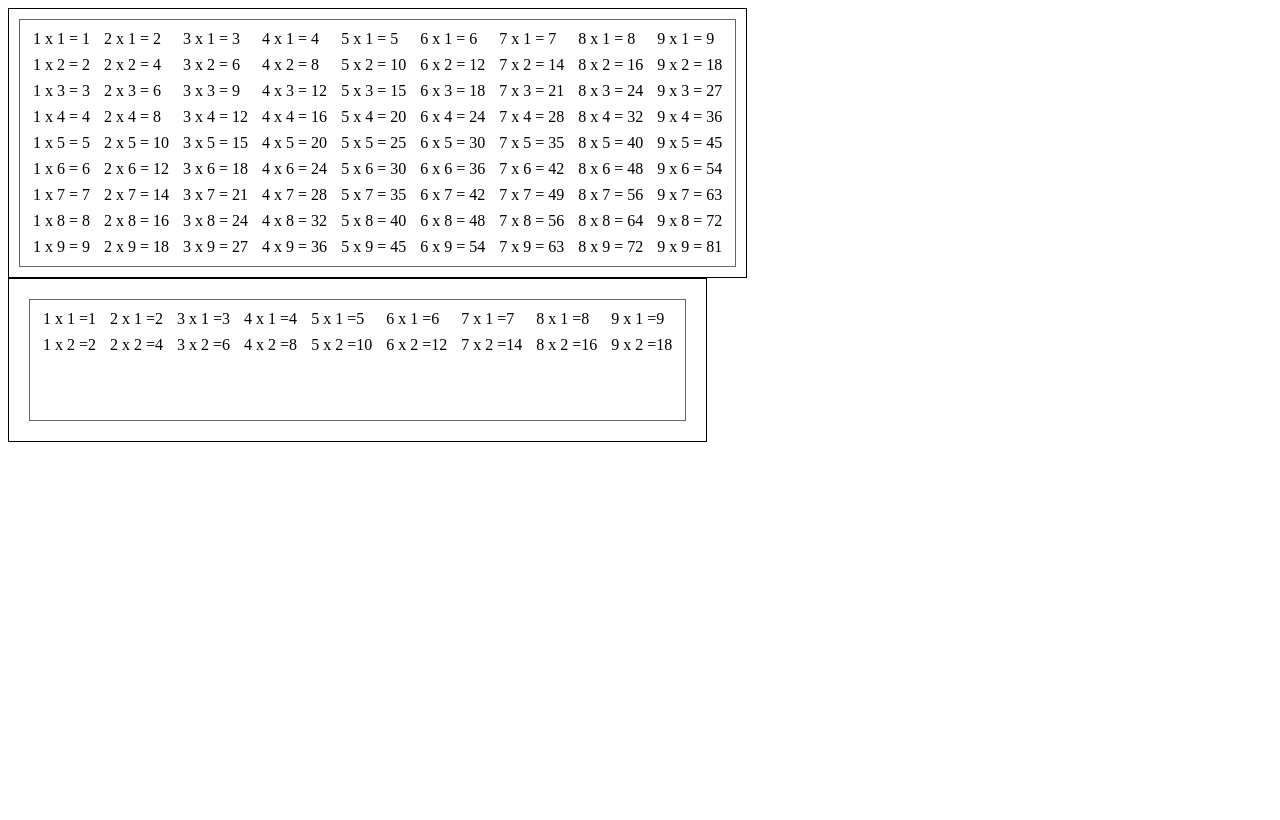
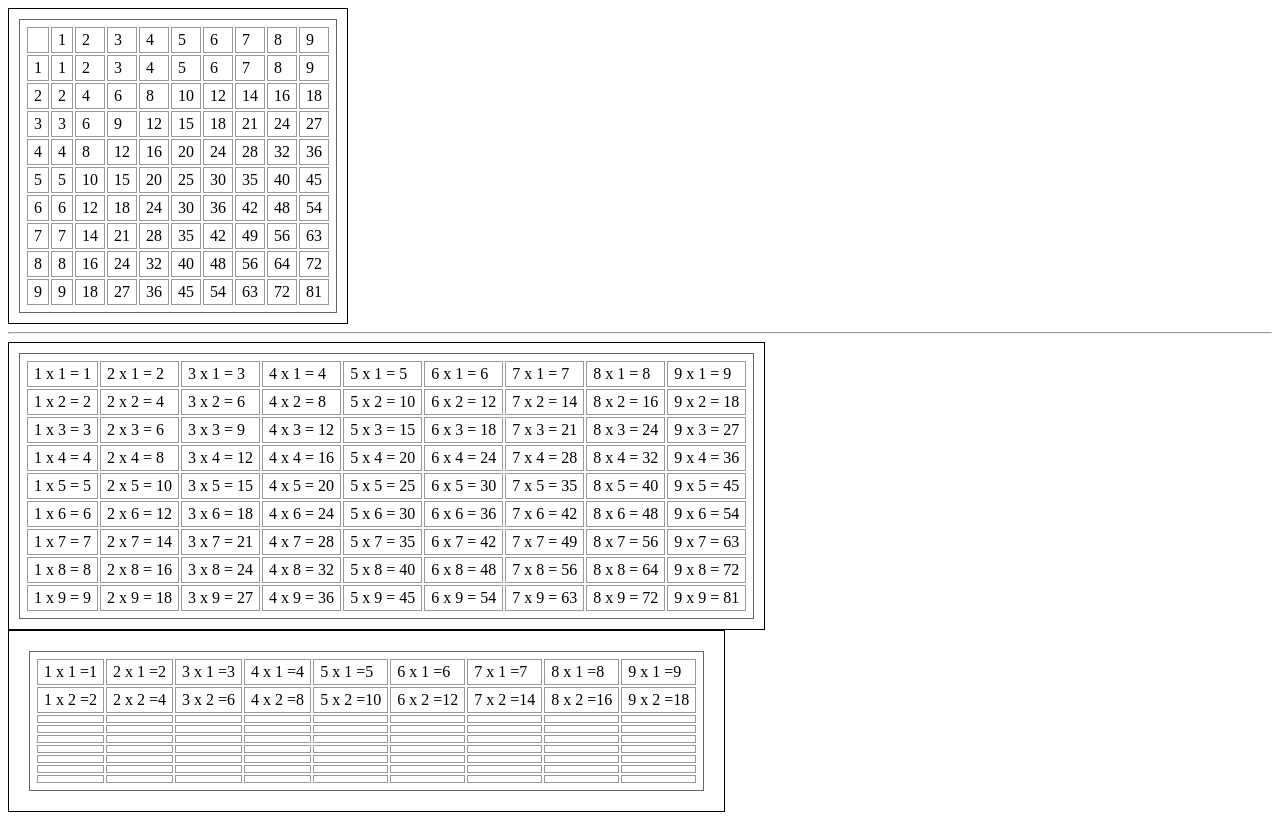
Before and after one commit to mackliu/11402-PHP-Basic, a PHP site: page /pra03.php in a window 1280 px wide. Before the commit the page ends 442 px from the top, so only its background shows below. Run offline with PHP 8.4, Linux system fonts and the light colour scheme.

Commit message:
完成無公式九九乘法表

```diff
--- a/index.php
+++ b/index.php
@@ -25,6 +25,9 @@
 <p>
     <a href="pra02.php">第四章 迴圈練習 1</a>
 </p>
+<p>
+    <a href="pra03.php">第四章 迴圈練習 - 九九乘法表</a>
+</p>
 
 </body>
 </html>
--- a/pra03.php
+++ b/pra03.php
@@ -11,11 +11,41 @@
         }
         table td{
             padding:3px 6px;
+            border:1px solid #999;
         }
     </style>
 </head>
 <body>
 
+<div style="border:1px solid black;padding:10px;width:fit-content">
+    <table>
+<?php
+for($i=1;$i<=10;$i++){
+    echo "<tr>";
+    for($j=1;$j<=10;$j++){
+      if($i==1 && $j==1){
+        echo "<td>";
+        echo "</td>";
+      }else if($i==1){
+        echo "<td>";
+        echo $j-1;
+        echo "</td>";
+      }else if($j==1){
+        echo "<td>";
+        echo $i-1;
+        echo "</td>";
+      }else{
+          echo "<td>";
+          echo ($j-1)*($i-1);
+          echo "</td>";
+      }
+    }
+    echo "</tr>";
+}
+?>
+    </table>
+</div>
+<hr>
 <div style="border:1px solid black;padding:10px;width:fit-content">
     <table>
 <?php
```
